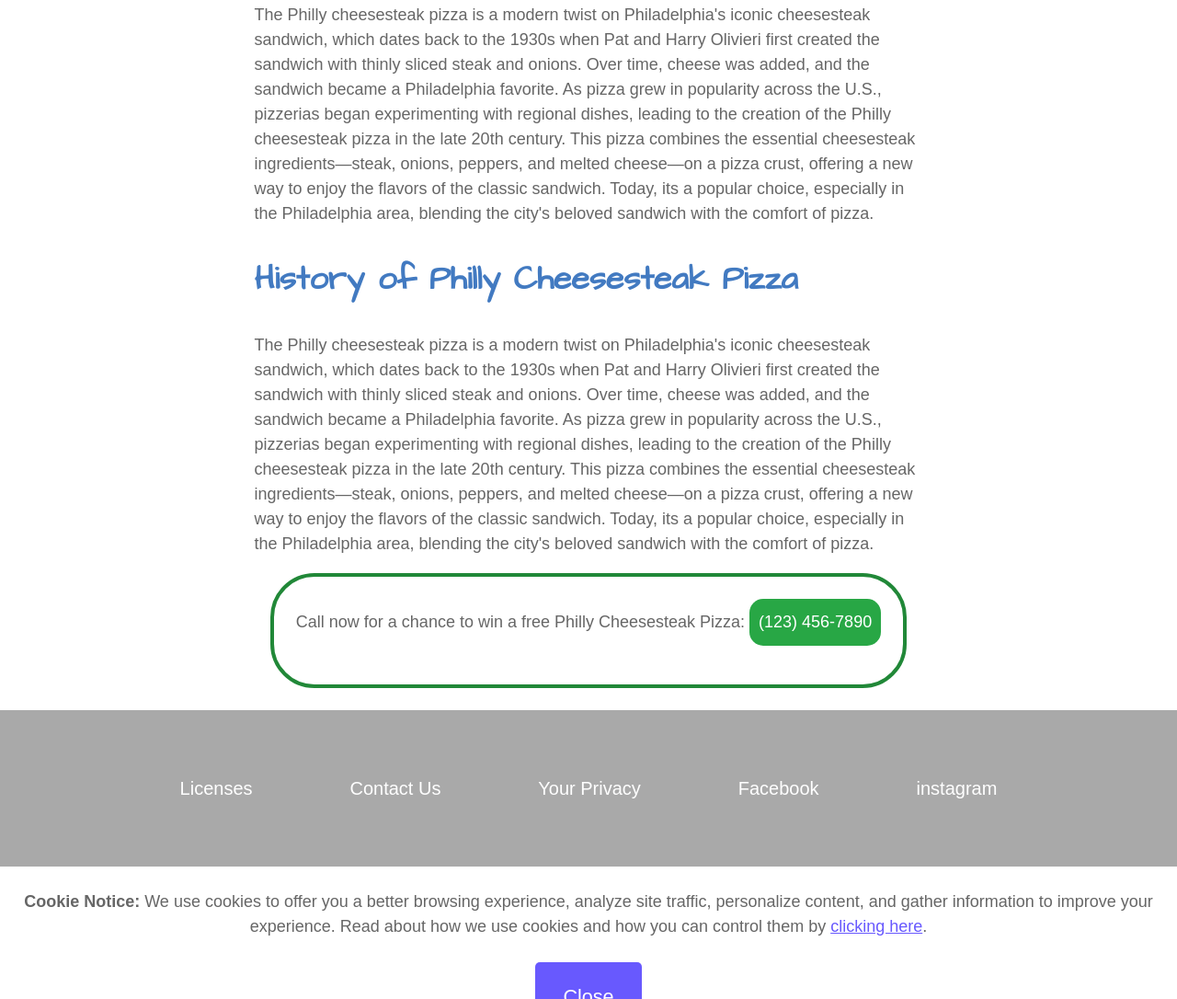
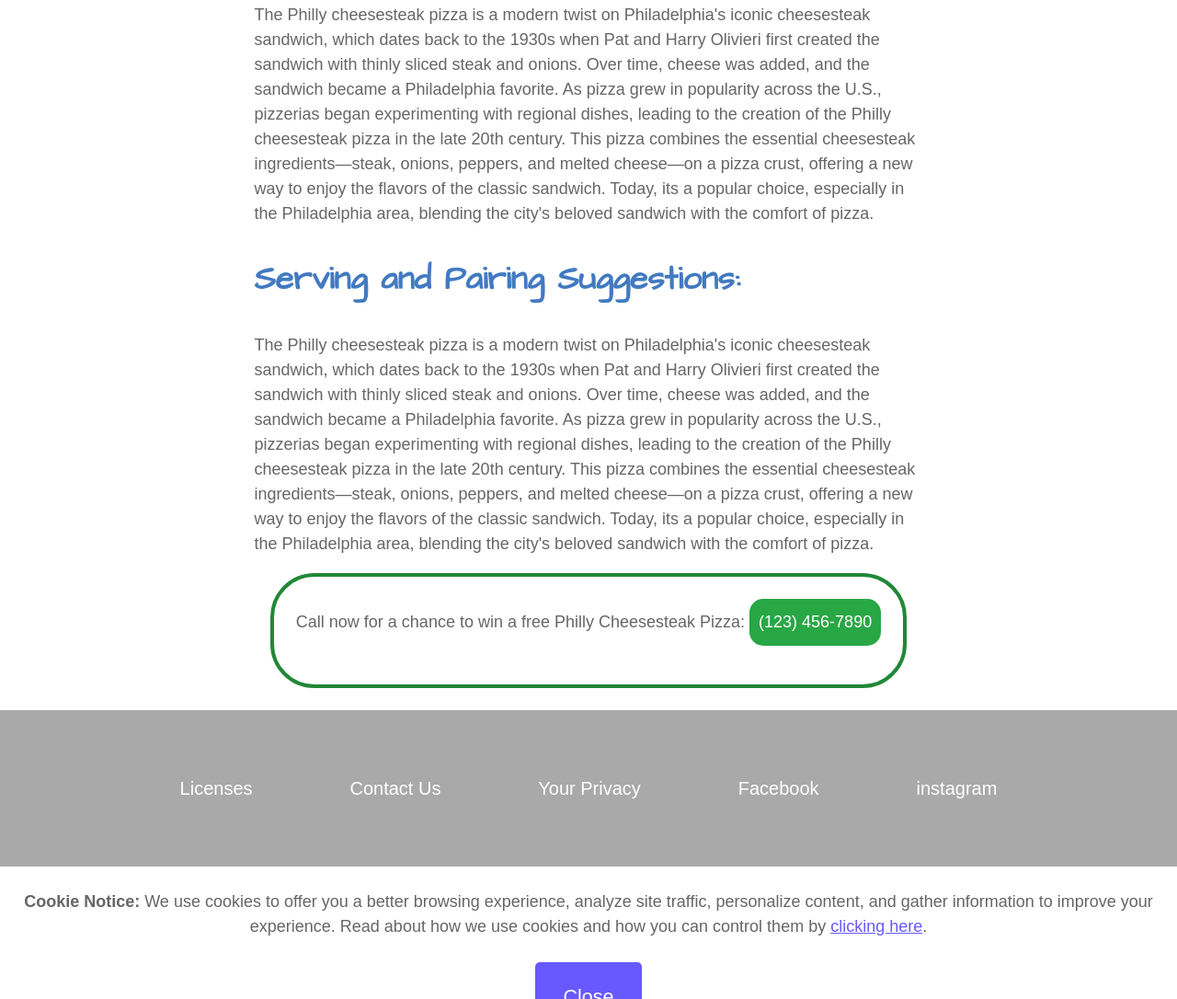
Before and after one commit to clementm8/best-of-philly, a plain HTML site: page index.html in a window 1280 px wide. Shown: the part 3171-4257 px from the top of the page at 92% size. Drawn offline with Linux system fonts and the light colour scheme; a web font is replaced by a local one.

```diff
--- a/index.html
+++ b/index.html
@@ -146,7 +146,7 @@
 			<article>
 				<div class="image-container">
 				</div>
-				<h3>History of Philly Cheesesteak Pizza</h3>
+				<h3>Serving and Pairing Suggestions:</h3>
 				<p>The Philly cheesesteak pizza is a modern twist on Philadelphia's iconic cheesesteak sandwich, which
 					dates back to the 1930s when Pat and Harry Olivieri first created the sandwich with thinly sliced
 					steak and onions. Over time, cheese was added, and the sandwich became a Philadelphia favorite. As
```
Also changed, not shown: food.html (+1 -1 lines).
